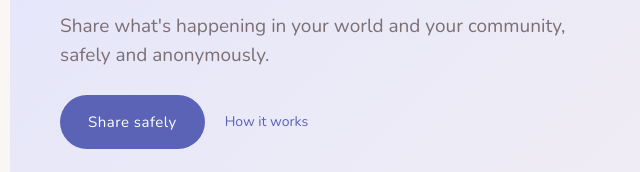
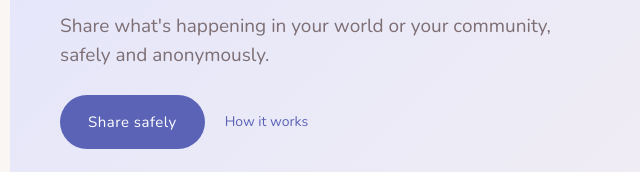
Before and after one commit to ebrown-4/silent-signal, a plain HTML site: page index.html in a window 1280 px wide. Shown: the part 284-456 px from the top of the page, 182-822 px from the left. Drawn offline with nearby package versions, Linux system fonts and the light colour scheme.

Commit message:
update intro text and repo link

```diff
--- a/index.html
+++ b/index.html
@@ -41,7 +41,7 @@
         <!-- intro -->
         <div class="intro">
             <h1>You're not alone.<br><span>We'll be your village.</span></h1>
-            <p>Share what's happening in your world and your community, safely and anonymously.</p>
+            <p>Share what's happening in your world or your community, safely and anonymously.</p>
             <a href="submit.html" class="btn-large">Share safely</a>
             <a href="about.html" class="btn-flat">How it works</a>
             <div class="reassure">
```
